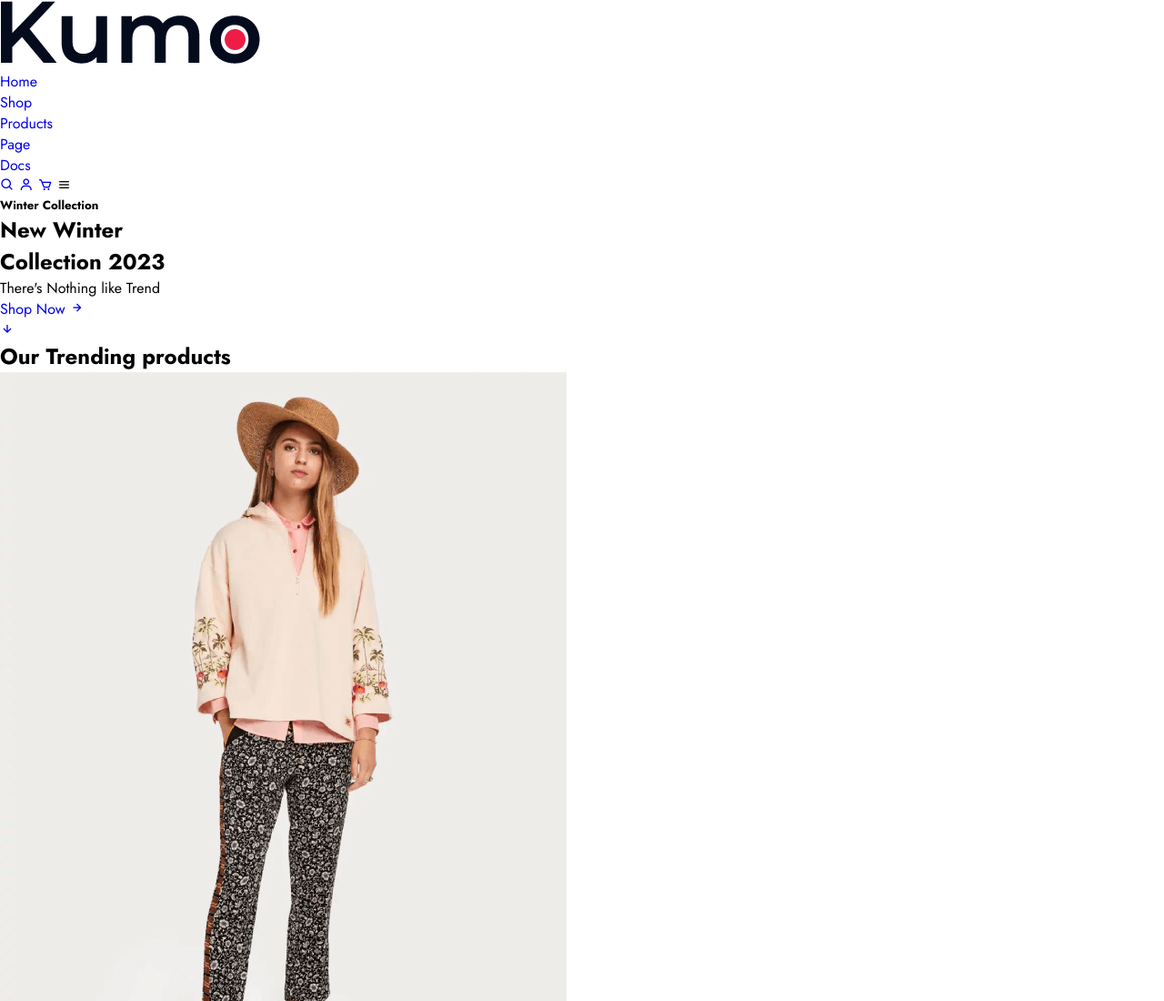
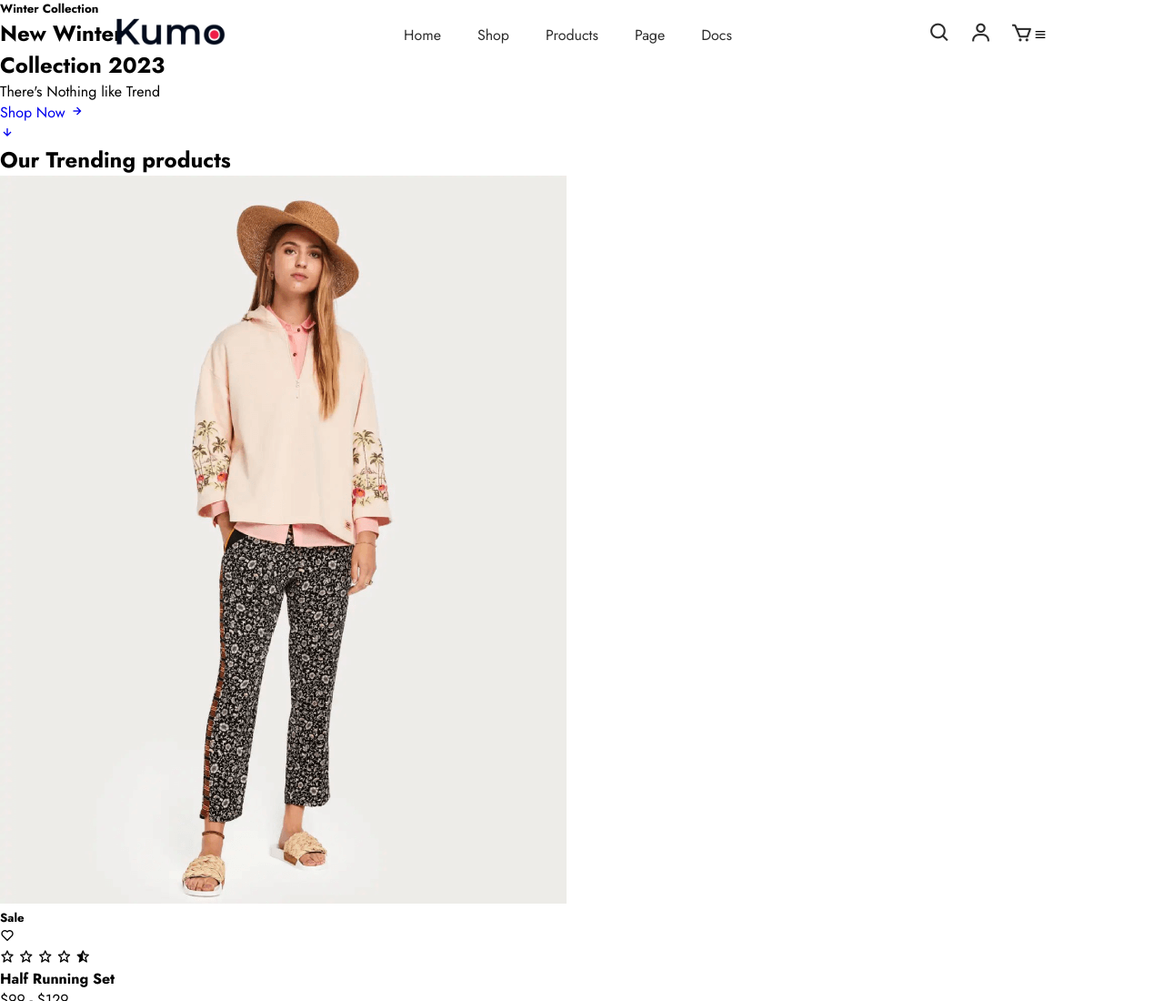
Before and after one commit to Aysel552/E-Commerce-Website, a plain HTML site: page index.html in a window 1280 px wide. Shown: the top 1100 px of the page at 91% size. Drawn offline with nearby package versions, Linux system fonts and the light colour scheme.

Commit message:
added nav-menu design

```diff
--- a/styles.css
+++ b/styles.css
@@ -2,7 +2,58 @@
     margin: 0;
     padding: 0;
     box-sizing: border-box;
+    scroll-behavior: smooth;
     font-family: 'Jost', sans-serif;
     list-style: none;
     text-decoration: none;
 }
+header{
+    position: fixed;
+    width: 100%;
+    top: 0;
+    right: 0;
+    z-index: 1000;
+    display: flex;
+    align-items: center;
+    justify-content: space-between;
+    padding: 20px 10%;
+}
+.logo img{
+    max-width: 120px;
+    height: auto;
+}
+.navmenu{
+    display: flex;
+}
+
+.navmenu a {
+    color: #2c2c2c;
+    font-size: 16px;
+    text-transform: capitalize;
+    padding: 10px 20px;
+    font-weight: 400;
+    transition: all .42s ease;
+}
+
+.navmenu a:hover{
+    color: #ee1c47;
+}
+
+.nav-icon{
+    display: flex;
+    align-items:center;
+}
+
+.nav-icon i{
+    margin-left: 20px;
+    color:#2c2c2c;
+    font-size: 25px;
+    font-weight: 400;
+    transition: all .42s ease;
+
+}
+
+.nav-icon i:hover{
+    transform: scale(1.1);
+    color: #ee1c47;
+}
```
